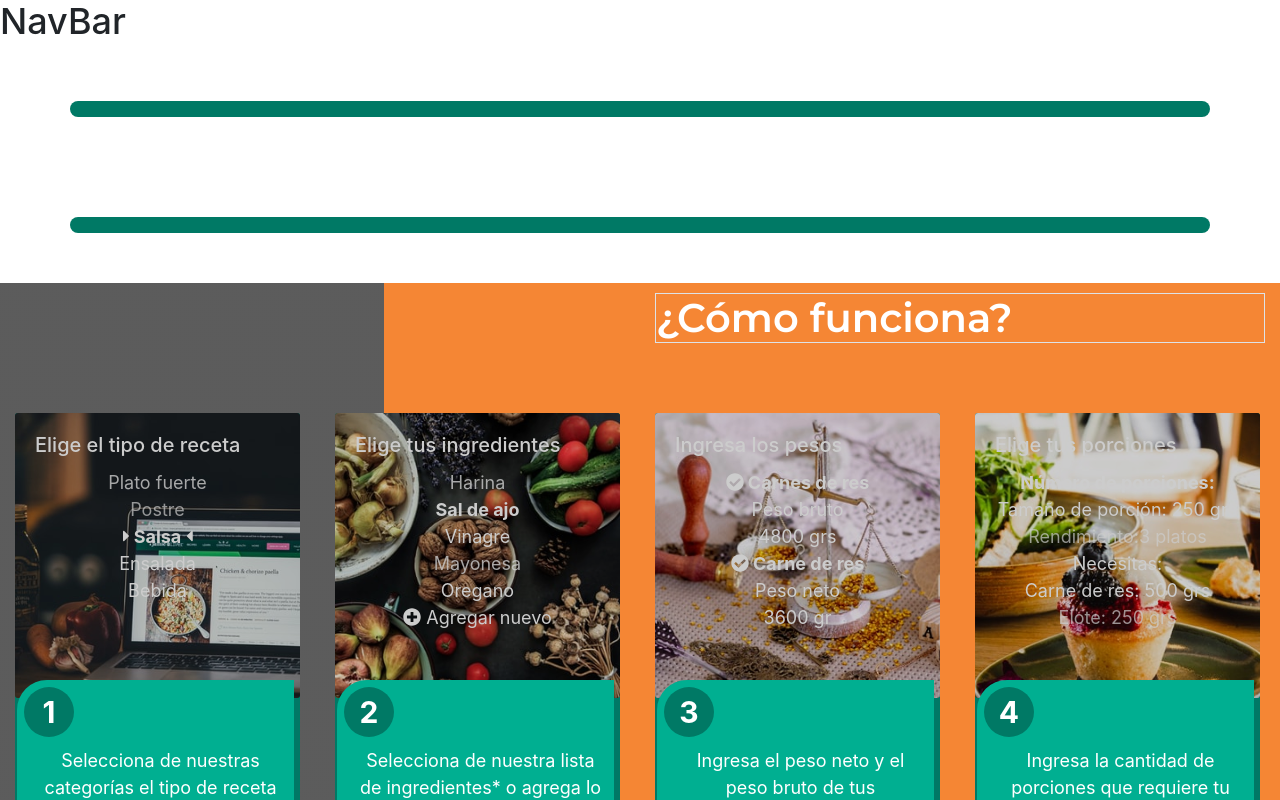
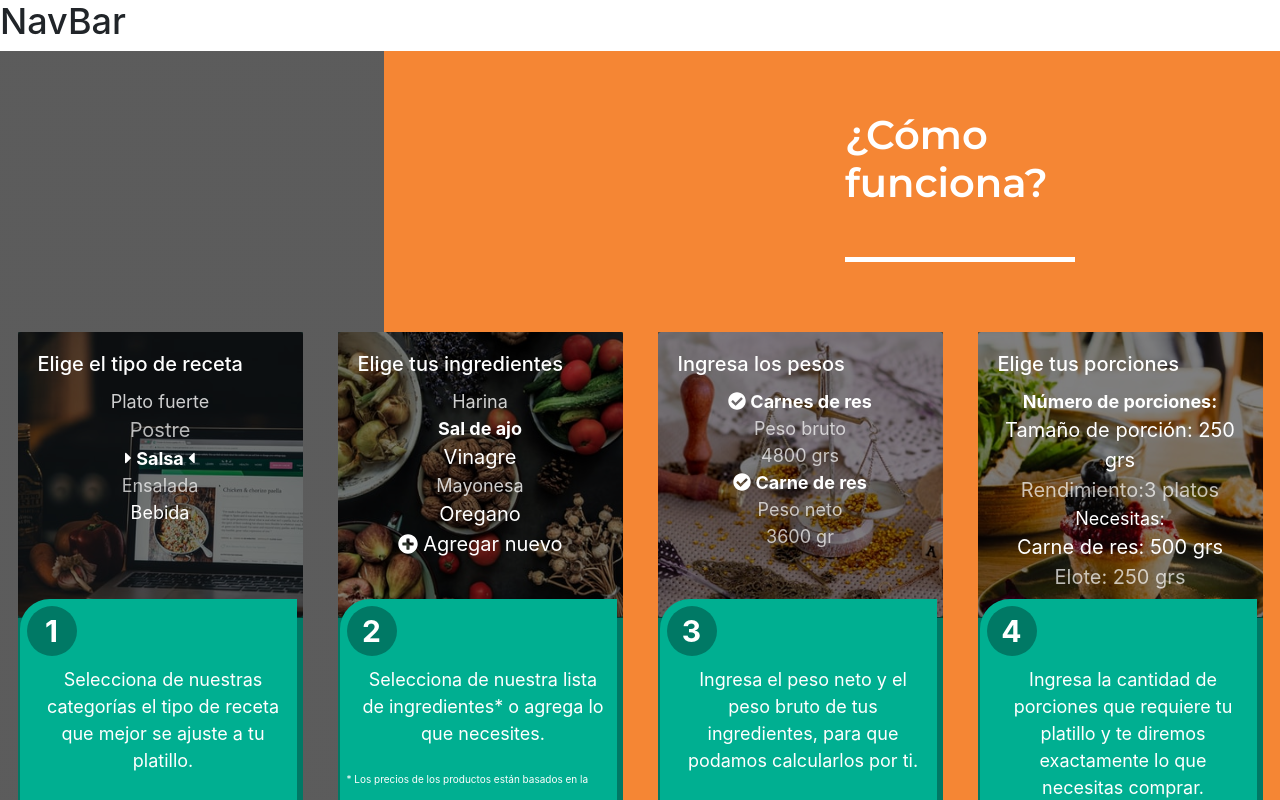
Before and after one commit to Standar-sazon/frontend_standar_sazon, a Next.js app: page / in a window 1280 px wide. Shown: the top 800 px of the page. Built offline with nearby package versions, Linux system fonts and the light colour scheme.

Commit message:
sección completa How Functions (por fin :'D)

```diff
--- a/components/CardHow.js
+++ b/components/CardHow.js
@@ -7,7 +7,7 @@ const CardHow = ({ children, backgroundSrc, title, step, content, subContent })
 
   return (
     <div className='card cardHow'>
-      <div>
+      <div className='opacity-card-how'>
         <img
           src={backgroundSrc}
           layout='fill'
--- a/components/CtaButton.js
+++ b/components/CtaButton.js
@@ -2,7 +2,7 @@ import { FontAwesomeIcon } from '@fortawesome/react-fontawesome'
 import { faChevronRight } from '@fortawesome/free-solid-svg-icons'
 
 const CtaButton = ({ icon, message }) => (
-  <div className='container'>
+  <div className='containerButton'>
     <span className='iconWrapper'>
       <FontAwesomeIcon icon={icon} />
     </span>
--- a/pages/index.js
+++ b/pages/index.js
@@ -5,7 +5,7 @@ import CardHow from '../components/CardHow'
 import { ContentCard1, ContentCard2, ContentCard3, ContentCard4 } from '../components/ContentCards'
 import CtaButton from '../components/CtaButton'
 
-export default function Home() {
+export default function Home () {
   return (
     <Layout>
 
@@ -39,11 +39,11 @@ export default function Home() {
       <div className='container-fluid section-how-function'>
         <div className='row'>
           <div className='col-12 col-lg-6 offset-lg-6 how-it-works'>
-            <h1 className='font border'>¿Cómo funciona?</h1>
+            <h1 className='font border-down'>¿Cómo funciona?</h1>
           </div>
         </div>
         <div className='row'>
-          <div className='col-12 col-md-6 col-lg-3 d-flex justify-items-start'>
+          <div className='col-12 col-md-6 col-xl-3 d-flex justify-items-start'>
             <CardHow
               backgroundSrc='/images/images-card/Card_1.svg'
               title='Elige el tipo de receta'
@@ -53,7 +53,7 @@ export default function Home() {
               <ContentCard1 />
             </CardHow>
           </div>
-          <div className='col-12 col-md-6 col-lg-3'>
+          <div className='col-12 col-md-6 col-xl-3'>
             <CardHow
               backgroundSrc='/images/images-card/Card_2.svg'
               title='Elige tus ingredientes'
@@ -64,7 +64,7 @@ export default function Home() {
               <ContentCard2 />
             </CardHow>
           </div>
-          <div className='col-12 col-md-6 col-lg-3'>
+          <div className='col-12 col-md-6 col-xl-3'>
             <CardHow
               backgroundSrc='/images/images-card/Card_3.svg'
               title='Ingresa los pesos'
@@ -74,7 +74,7 @@ export default function Home() {
               <ContentCard3 />
             </CardHow>
           </div>
-          <div className='col-12 col-md-6 col-lg-3'>
+          <div className='col-12 col-md-6 col-xl-3'>
             <CardHow
               backgroundSrc='/images/images-card/Card_4.svg'
               title='Elige tus porciones'
--- a/styles/components/_cardHow.scss
+++ b/styles/components/_cardHow.scss
@@ -7,8 +7,7 @@
   border: 0px;
   border-bottom-right-radius: 30px;
   border-bottom-left-radius: 30px;
-
-}
+  margin: 0 auto;
 
   .description{
     border: 2px solid $light-green;
@@ -48,23 +47,21 @@
     $font-family: 'Montserrat', sans-serif;
     $size-subtitle-desktop: 1rem;
   }
-.image {
-  filter: brightness(80%);
- }
+
    .ingredient1Opacity{
      opacity: 0.8;
      font-size: 14;
    }
    .ingredient2Opacity{
     opacity: 0.7;
-  font-size: 14;
+    font-size: 20px;
   }
   .ingredient3Opacity{
     opacity: 1;
-  font-size: 16;
+    font-size: 20px;
   }
   .ingredient4Opacity{
-  opacity: 1;
+    opacity: 0.7;
     font-size: 14;
   }
   .ingredient5Opacity{
@@ -76,3 +73,16 @@
     position: relative;
     z-index: 10;
   }
+  .opacity-card-how {
+    &:after {
+      content:'';
+      display: inline-block;
+      position: absolute;
+      top: 0;
+      left: 0;
+      width: 100%;
+      height: 55%;
+      background-color:rgba(0,0,0, 0.5);
+    }
+  }
+}
--- a/styles/components/_ctaButton.scss
+++ b/styles/components/_ctaButton.scss
@@ -1,5 +1,5 @@
 
-.container {
+.containerButton{
   display: flex;
   align-items: center;
   justify-content: center;
--- a/styles/pages/landing/_howFuctions.scss
+++ b/styles/pages/landing/_howFuctions.scss
@@ -2,7 +2,6 @@
 .section-how-function {
   background: linear-gradient(90deg, $dark-opacity 30%, $orange 30%);
   color: $white;
-}
 
   .how-it-works {
     margin-top: 10px;
@@ -15,6 +14,13 @@
     margin-bottom: 70px;
   }
 
-.border{
-  border-bottom: 10 px solid white;
+  .border-down{
+    border-bottom: 5px solid white;
+    padding-bottom: 50px;
+    padding-top: 50px;
+    margin-right: 190px;
+    margin-left: 190px;
+    display: flex;
+    justify-content: center;
   }
+}
```
Lines whose indentation alone changed are shown as unchanged.
